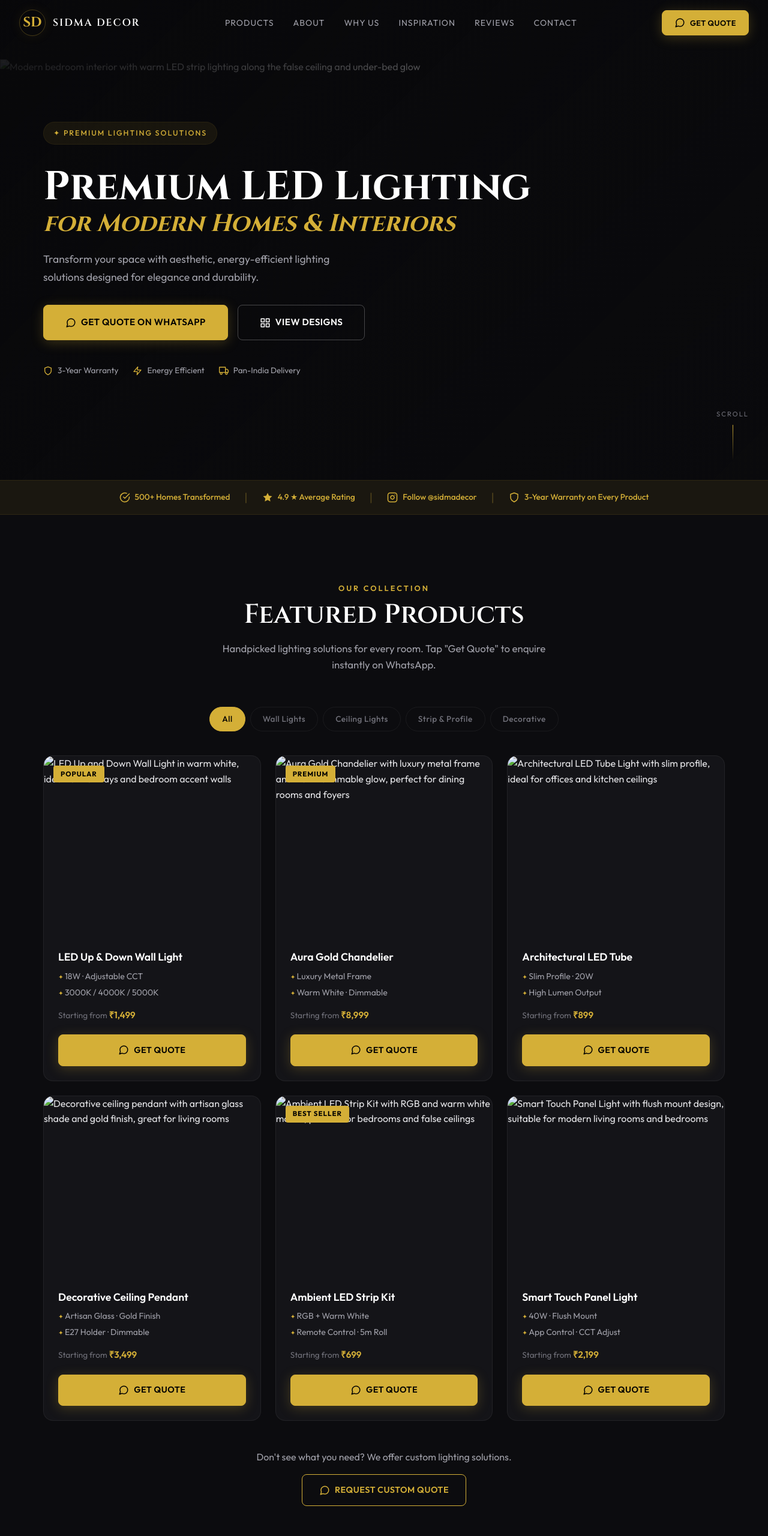
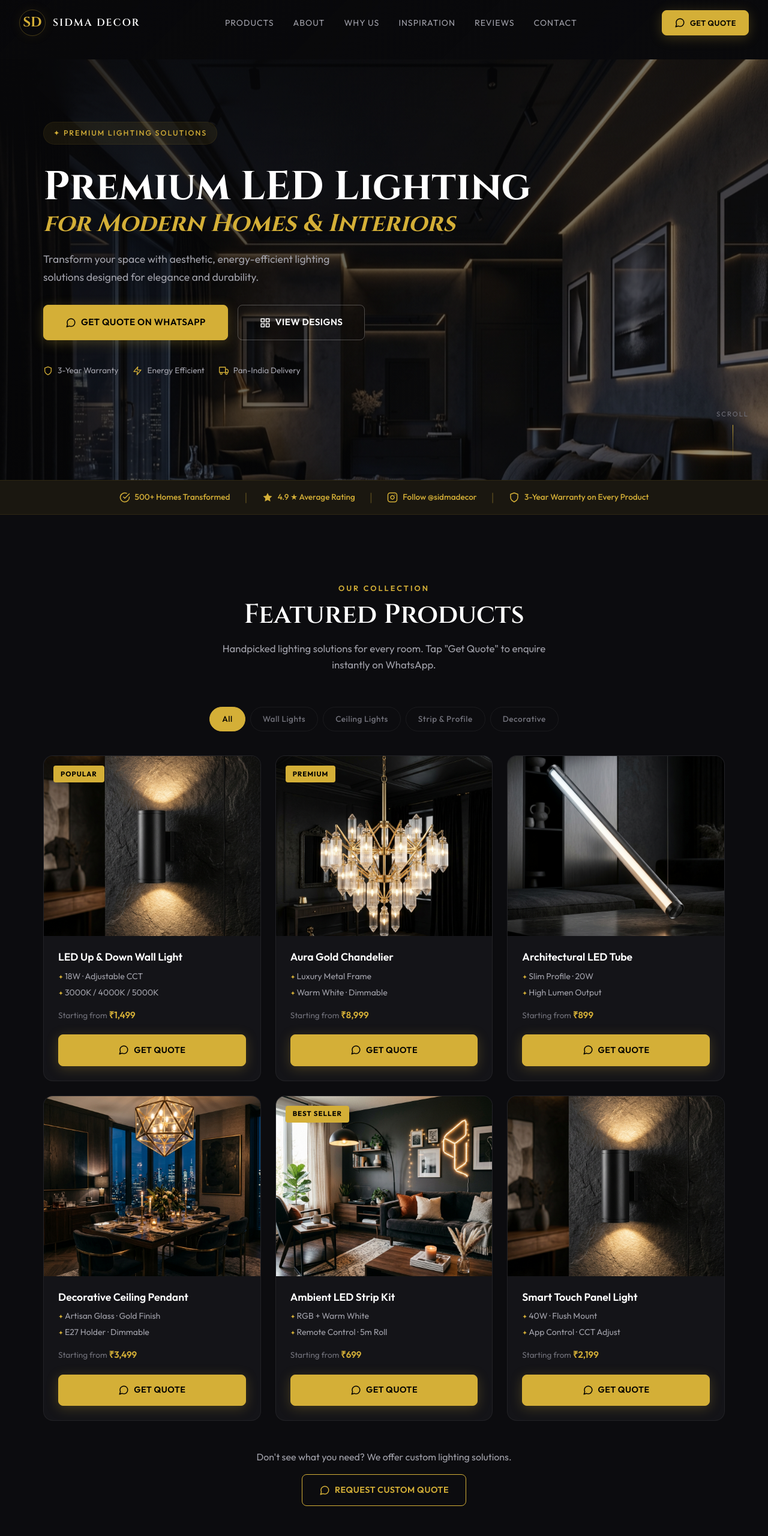
Before and after one commit to SanchitaDwan/psychic-lightning-, a plain HTML site: page index.html in a window 1280 px wide. Shown: the top 2560 px of the page at 60% size. Drawn offline with nearby package versions, Linux system fonts and the light colour scheme.

Commit message:
Add files via upload

```diff
--- a/index.html
+++ b/index.html
@@ -19,7 +19,7 @@
     <link rel="canonical" href="https://www.sidmadecor.com">
 
     <!-- Preload hero image for faster LCP -->
-    <link rel="preload" as="image" href="assets/hero-bg.png">
+    <link rel="preload" as="image" href="hero-bg.png">
 
     <!-- Fonts -->
     <link rel="preconnect" href="https://fonts.googleapis.com">
@@ -112,7 +112,7 @@
     <section class="hero" id="hero">
         <div class="hero-parallax-bg" data-parallax-bg="0.3">
             <!-- TODO: Convert to WebP for 30-50% smaller file size. Use <picture> tag with PNG fallback -->
-            <img src="assets/hero-bg.png" alt="Modern bedroom interior with warm LED strip lighting along the false ceiling and under-bed glow" class="hero-bg-img" width="1024" height="1024" fetchpriority="high">
+            <img src="hero-bg.png" alt="Modern bedroom interior with warm LED strip lighting along the false ceiling and under-bed glow" class="hero-bg-img" width="1024" height="1024" fetchpriority="high">
         </div>
         <div class="hero-overlay"></div>
 
@@ -206,7 +206,7 @@
                 <div class="product-card reveal" data-delay="0" data-category="wall">
                     <div class="product-img">
                         <!-- TODO: Convert to WebP for 30-50% smaller file size. Use <picture> tag with PNG fallback -->
-                        <img src="assets/product-wall-light.png" alt="LED Up and Down Wall Light in warm white, ideal for hallways and bedroom accent walls" loading="lazy" width="1024" height="1024">
+                        <img src="product-wall-light.png" alt="LED Up and Down Wall Light in warm white, ideal for hallways and bedroom accent walls" loading="lazy" width="1024" height="1024">
                         <span class="product-badge">Popular</span>
                     </div>
                     <div class="product-body">
@@ -226,7 +226,7 @@
                 <div class="product-card reveal" data-delay="80" data-category="decorative">
                     <div class="product-img">
                         <!-- TODO: Convert to WebP for 30-50% smaller file size. Use <picture> tag with PNG fallback -->
-                        <img src="assets/product-chandelier.png" alt="Aura Gold Chandelier with luxury metal frame and warm dimmable glow, perfect for dining rooms and foyers" loading="lazy" width="1024" height="1024">
+                        <img src="product-chandelier.png" alt="Aura Gold Chandelier with luxury metal frame and warm dimmable glow, perfect for dining rooms and foyers" loading="lazy" width="1024" height="1024">
                         <span class="product-badge">Premium</span>
                     </div>
                     <div class="product-body">
@@ -246,7 +246,7 @@
                 <div class="product-card reveal" data-delay="160" data-category="ceiling">
                     <div class="product-img">
                         <!-- TODO: Convert to WebP for 30-50% smaller file size. Use <picture> tag with PNG fallback -->
-                        <img src="assets/product-tube-light.png" alt="Architectural LED Tube Light with slim profile, ideal for offices and kitchen ceilings" loading="lazy" width="1024" height="1024">
+                        <img src="product-tube-light.png" alt="Architectural LED Tube Light with slim profile, ideal for offices and kitchen ceilings" loading="lazy" width="1024" height="1024">
                     </div>
                     <div class="product-body">
                         <h3 class="product-name">Architectural LED Tube</h3>
@@ -266,7 +266,7 @@
                     <div class="product-img">
                         <!-- TODO: Replace with real product photo from client -->
                         <!-- TODO: Convert to WebP for 30-50% smaller file size. Use <picture> tag with PNG fallback -->
-                        <img src="assets/product-pendant.png" alt="Decorative ceiling pendant with artisan glass shade and gold finish, great for living rooms" loading="lazy" width="1024" height="1024">
+                        <img src="product-pendant.png" alt="Decorative ceiling pendant with artisan glass shade and gold finish, great for living rooms" loading="lazy" width="1024" height="1024">
                     </div>
                     <div class="product-body">
                         <h3 class="product-name">Decorative Ceiling Pendant</h3>
@@ -286,7 +286,7 @@
                     <div class="product-img">
                         <!-- TODO: Replace with real product photo from client -->
                         <!-- TODO: Convert to WebP for 30-50% smaller file size. Use <picture> tag with PNG fallback -->
-                        <img src="assets/product-strip-kit.png" alt="Ambient LED Strip Kit with RGB and warm white modes, perfect for bedrooms and false ceilings" loading="lazy" width="1024" height="1024">
+                        <img src="product-strip-kit.png" alt="Ambient LED Strip Kit with RGB and warm white modes, perfect for bedrooms and false ceilings" loading="lazy" width="1024" height="1024">
                         <span class="product-badge">Best Seller</span>
                     </div>
                     <div class="product-body">
@@ -307,7 +307,7 @@
                     <div class="product-img">
                         <!-- TODO: Replace with real product photo from client -->
                         <!-- TODO: Convert to WebP for 30-50% smaller file size. Use <picture> tag with PNG fallback -->
-                        <img src="assets/product-panel.png" alt="Smart Touch Panel Light with flush mount design, suitable for modern living rooms and bedrooms" loading="lazy" width="1024" height="1024">
+                        <img src="product-panel.png" alt="Smart Touch Panel Light with flush mount design, suitable for modern living rooms and bedrooms" loading="lazy" width="1024" height="1024">
                     </div>
                     <div class="product-body">
                         <h3 class="product-name">Smart Touch Panel Light</h3>
@@ -427,7 +427,7 @@
 
                 <div class="about-image-wrapper reveal" data-delay="200">
                     <div class="about-image-card">
-                        <img src="assets/gallery-1.png" alt="SIDMA DECOR showroom showcase" class="about-img" loading="lazy">
+                        <img src="gallery-1.png" alt="SIDMA DECOR showroom showcase" class="about-img" loading="lazy">
                         <div class="about-badge">
                             <span class="badge-num">500+</span>
                             <span class="badge-text">Spaces Lit</span>
@@ -451,54 +451,54 @@
             </div>
 
             <div class="gallery-grid">
-                <a href="javascript:void(0)" class="gallery-item gallery-tall reveal" data-delay="0" data-lightbox="assets/hero-bg.png" data-caption="Modern bedroom with warm LED strip lighting along the false ceiling">
+                <a href="javascript:void(0)" class="gallery-item gallery-tall reveal" data-delay="0" data-lightbox="hero-bg.png" data-caption="Modern bedroom with warm LED strip lighting along the false ceiling">
                     <!-- TODO: Convert to WebP for 30-50% smaller file size. Use <picture> tag with PNG fallback -->
-                    <img src="assets/hero-bg.png" alt="Modern bedroom interior with warm LED strip lighting along the false ceiling" loading="lazy" width="1024" height="1024">
+                    <img src="hero-bg.png" alt="Modern bedroom interior with warm LED strip lighting along the false ceiling" loading="lazy" width="1024" height="1024">
                     <div class="gallery-hover">
                         <i data-feather="maximize-2" aria-hidden="true"></i>
                         <span>View More</span>
                         <span class="gallery-room-label">Bedroom Setup</span>
                     </div>
                 </a>
-                <a href="javascript:void(0)" class="gallery-item reveal" data-delay="60" data-lightbox="assets/gallery-1.png" data-caption="Living room with warm decorative wall lights and ambient floor lamp">
+                <a href="javascript:void(0)" class="gallery-item reveal" data-delay="60" data-lightbox="gallery-1.png" data-caption="Living room with warm decorative wall lights and ambient floor lamp">
                     <!-- TODO: Convert to WebP for 30-50% smaller file size. Use <picture> tag with PNG fallback -->
-                    <img src="assets/gallery-1.png" alt="Living room with warm decorative wall lights and ambient floor lamp" loading="lazy" width="1024" height="1024">
+                    <img src="gallery-1.png" alt="Living room with warm decorative wall lights and ambient floor lamp" loading="lazy" width="1024" height="1024">
                     <div class="gallery-hover">
                         <i data-feather="maximize-2" aria-hidden="true"></i>
                         <span>View More</span>
                         <span class="gallery-room-label">Living Room</span>
                     </div>
                 </a>
-                <a href="javascript:void(0)" class="gallery-item reveal" data-delay="120" data-lightbox="assets/product-chandelier.png" data-caption="Premium gold chandelier illuminating an elegant dining area">
+                <a href="javascript:void(0)" class="gallery-item reveal" data-delay="120" data-lightbox="product-chandelier.png" data-caption="Premium gold chandelier illuminating an elegant dining area">
                     <!-- TODO: Convert to WebP for 30-50% smaller file size. Use <picture> tag with PNG fallback -->
-                    <img src="assets/product-chandelier.png" alt="Premium gold chandelier illuminating an elegant dining area" loading="lazy" width="1024" height="1024">
+                    <img src="product-chandelier.png" alt="Premium gold chandelier illuminating an elegant dining area" loading="lazy" width="1024" height="1024">
                     <div class="gallery-hover">
                         <i data-feather="maximize-2" aria-hidden="true"></i>
                         <span>View More</span>
                         <span class="gallery-room-label">Dining Room</span>
                     </div>
                 </a>
-                <a href="javascript:void(0)" class="gallery-item gallery-wide reveal" data-delay="180" data-lightbox="assets/gallery-2.png" data-caption="Luxury dining room with modern pendant lights and warm ambient glow">
+                <a href="javascript:void(0)" class="gallery-item gallery-wide reveal" data-delay="180" data-lightbox="gallery-2.png" data-caption="Luxury dining room with modern pendant lights and warm ambient glow">
                     <!-- TODO: Convert to WebP for 30-50% smaller file size. Use <picture> tag with PNG fallback -->
-                    <img src="assets/gallery-2.png" alt="Luxury dining room with modern pendant lights and warm ambient glow" loading="lazy" width="1024" height="1024">
+                    <img src="gallery-2.png" alt="Luxury dining room with modern pendant lights and warm ambient glow" loading="lazy" width="1024" height="1024">
                     <div class="gallery-hover">
                         <i data-feather="maximize-2" aria-hidden="true"></i>
                         <span>View More</span>
                         <span class="gallery-room-label">Dining Area</span>
                     </div>
                 </a>
-                <a href="javascript:void(0)" class="gallery-item reveal" data-delay="240" data-lightbox="assets/product-wall-light.png" data-caption="Up and down wall light casting warm golden glow in a hallway">
+                <a href="javascript:void(0)" class="gallery-item reveal" data-delay="240" data-lightbox="product-wall-light.png" data-caption="Up and down wall light casting warm golden glow in a hallway">
                     <!-- TODO: Convert to WebP for 30-50% smaller file size. Use <picture> tag with PNG fallback -->
-                    <img src="assets/product-wall-light.png" alt="Up and down wall light casting a warm golden glow on a textured hallway wall" loading="lazy" width="1024" height="1024">
+                    <img src="product-wall-light.png" alt="Up and down wall light casting a warm golden glow on a textured hallway wall" loading="lazy" width="1024" height="1024">
                     <div class="gallery-hover">
                         <i data-feather="maximize-2" aria-hidden="true"></i>
                         <span>View More</span>
                         <span class="gallery-room-label">Hallway</span>
                     </div>
                 </a>
-                <a href="javascript:void(0)" class="gallery-item reveal" data-delay="300" data-lightbox="assets/product-tube-light.png" data-caption="Sleek architectural LED tube light in a modern home office">
+                <a href="javascript:void(0)" class="gallery-item reveal" data-delay="300" data-lightbox="product-tube-light.png" data-caption="Sleek architectural LED tube light in a modern home office">
                     <!-- TODO: Convert to WebP for 30-50% smaller file size. Use <picture> tag with PNG fallback -->
-                    <img src="assets/product-tube-light.png" alt="Sleek architectural LED tube light in a modern home office setting" loading="lazy" width="1024" height="1024">
+                    <img src="product-tube-light.png" alt="Sleek architectural LED tube light in a modern home office setting" loading="lazy" width="1024" height="1024">
                     <div class="gallery-hover">
                         <i data-feather="maximize-2" aria-hidden="true"></i>
                         <span>View More</span>
@@ -521,7 +521,7 @@
     ═══════════════════════════════════════════ -->
     <section class="section conversion-banner" id="visualize">
         <div class="conversion-parallax-bg" data-parallax-bg="0.25">
-            <img src="assets/gallery-1.png" alt="Beautifully lit interior space with warm ambient lighting" class="conversion-bg-img" width="1024" height="1024" loading="lazy">
+            <img src="gallery-1.png" alt="Beautifully lit interior space with warm ambient lighting" class="conversion-bg-img" width="1024" height="1024" loading="lazy">
         </div>
         <div class="conversion-overlay"></div>
         <div class="container conversion-content">
```
